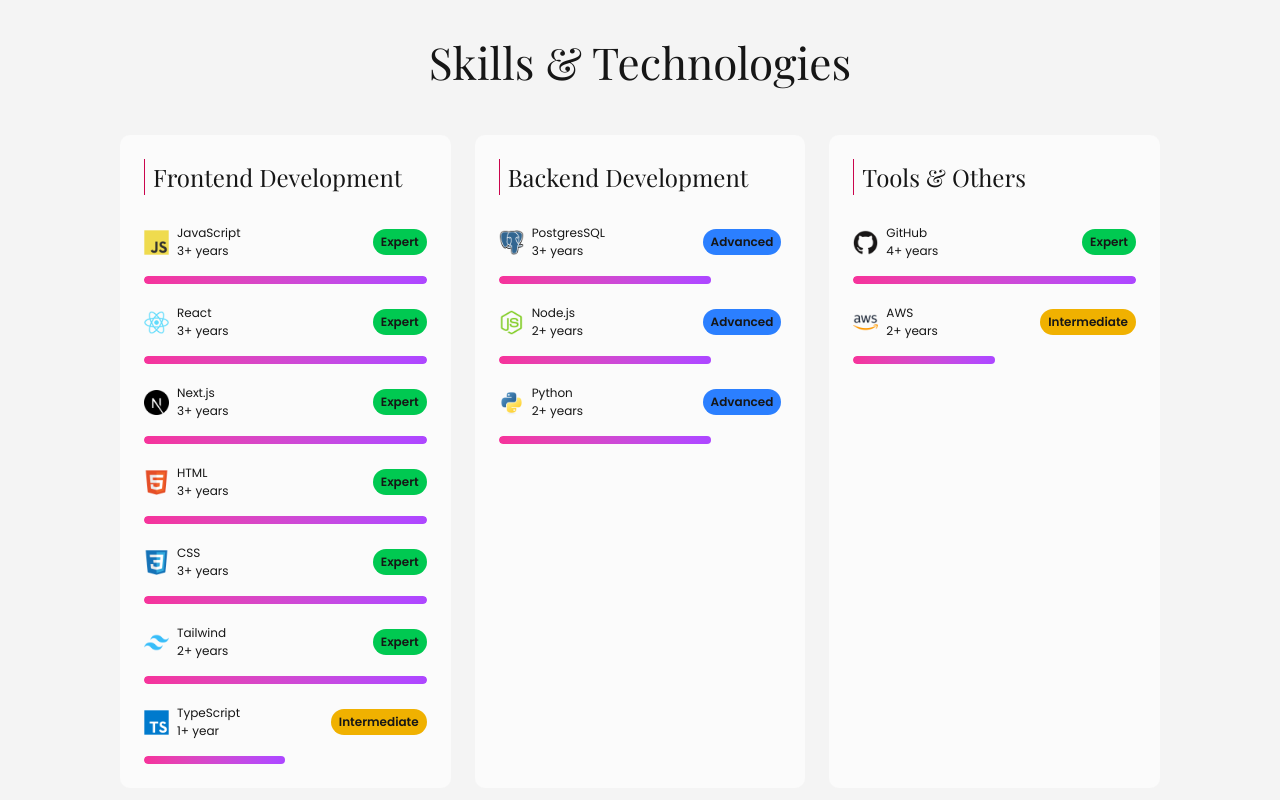
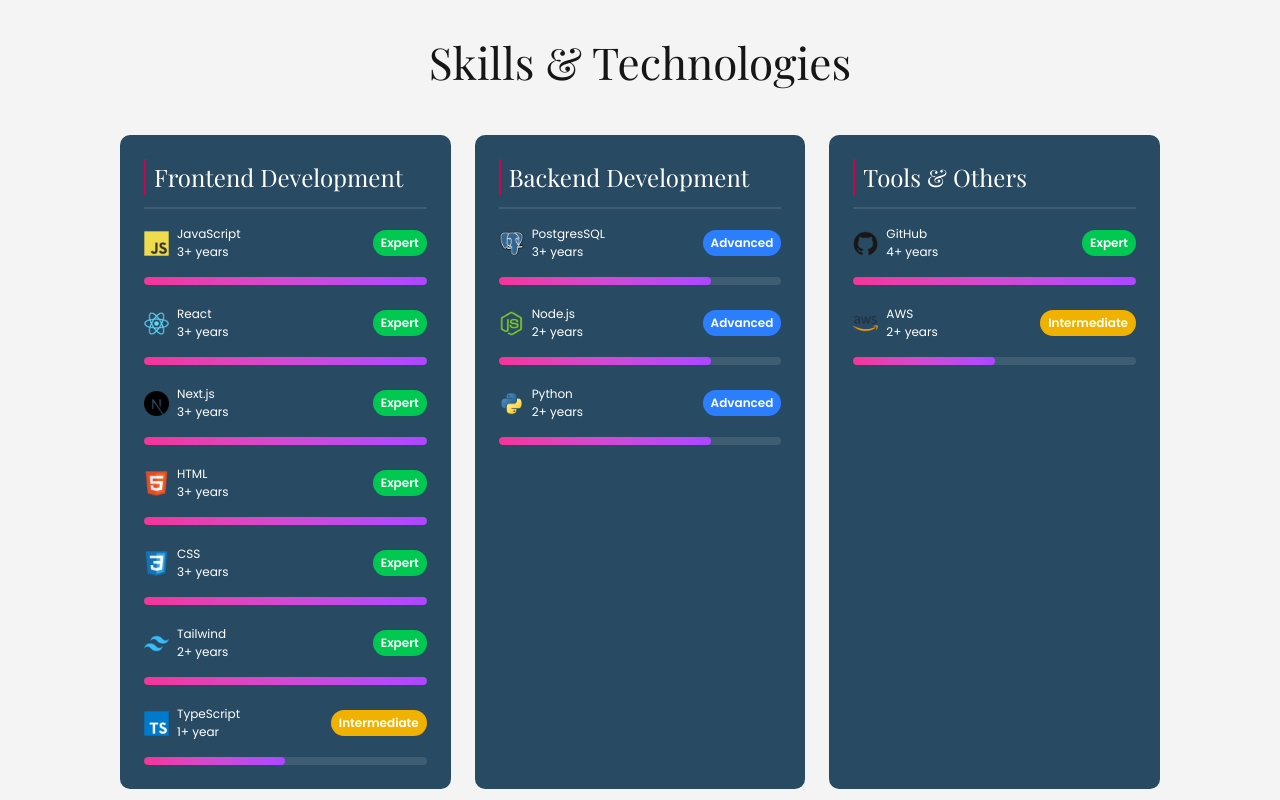
Before and after one commit to Bfernandez02/portfolio, a Next.js app: page / in a window 1280 px wide. Shown: the part 1500-2300 px from the top of the page. Built offline with nearby package versions, Linux system fonts and the light colour scheme; a web font is replaced by a local one.

Commit message:
feat: enhance TechCategoryCard and TechIcon components with theme-based styling and text color adjustments

```diff
--- a/src/components/Navbar/DesktopNav.jsx
+++ b/src/components/Navbar/DesktopNav.jsx
@@ -33,7 +33,7 @@
         <div
           className={` flex flex-row transition-all justify-between border-y-2 border-border px-5 py-6 ${
             scrolled
-              ? `${theme == "dark" ? "bg-popup border-popup" : "bg-primary border-primary"} border-b  px-10`
+              ? `${theme == "dark" ? "bg-popup border-popup" : "bg-primary border-primary border-t-primary border-b-black"} border-b  px-10`
               : "mx-10"
           }`}
         >
--- a/src/components/Skills/TechCategoryCard.jsx
+++ b/src/components/Skills/TechCategoryCard.jsx
@@ -1,6 +1,7 @@
 "use client";
 import React, { useEffect, useState } from "react";
 import TechIcon from "../TechIcon";
+import { useTheme } from "../ThemeProvider";
 
 const levelMap = {
   expert: "100%",
@@ -17,14 +18,16 @@
 };
 
 export default function TechCategoryCard({ category, techs }) {
+  const { theme } = useTheme();
+
   return (
-    <div className="flex-1 bg-popup rounded-[10px] p-6">
+    <div className={`flex-1 rounded-[10px] p-6 text-white! ${theme === "dark" ? "bg-popup" : "bg-primary"}`}>
       {/* Category Title */}
-      <h5 className="capitalize mb-2 border-l border-accent pl-2 flex items-center h-fit">
+      <h5 className="capitalize mb-2 border-l-2 border-accent pl-2 flex items-center h-fit">
         {category === "tools" ? "Tools & Others" : category + " Development"}
       </h5>
 
-      <div className="flex flex-col gap-5 border-t border-white/10 pt-4 mt-3">
+      <div className="flex flex-col gap-5 border-t-2 border-white/10 pt-4 mt-3">
         {techs.map((tech) => (
           <TechRow key={tech.name} tech={tech} />
         ))}
@@ -66,10 +69,11 @@
           width={"2xl:w-[40px] w-[25px]"}
           height={"2xl:h-[40px] h-[25px]"}
           textSize="text-[12px]! 2xl:text-[14px]!"
+          textColor="text-white!"
         />
 
         <p
-          className={`text-[12px]! 2xl:text-[14px]! w-fit h-fit px-2 py-1 rounded-full font-semibold ${levelTagColors[tech.level]}`}
+          className={`text-[12px]! 2xl:text-[14px]! w-fit h-fit px-2 py-1 rounded-full font-semibold text-white! ${levelTagColors[tech.level]}`}
         >
           {tech.level.charAt(0).toUpperCase() + tech.level.slice(1)}
         </p>
--- a/src/components/TechIcon.jsx
+++ b/src/components/TechIcon.jsx
@@ -9,6 +9,7 @@
   textSize = "text-[14px]! md:text-[16px]!",
   className = "",
   experience = null,
+  textColor = "",
 }) {
   return (
     <div className={`flex flex-col items-center gap-1 ${className} w-fit`}>
@@ -23,9 +24,9 @@
           className={`object-contain ${`${width} ${height}`}`}
         />
         <div className="flex flex-col items-start">
-          <p className={`${textSize} text-center`}>{tech}</p>
+          <p className={`${textSize} text-center ${textColor}`}>{tech}</p>
           {experience && (
-            <p className="text-[12px]! text-start">
+            <p className={`text-[12px]! text-start ${textColor}`}>
               {experience}{experience === 1 ? "+ year" : "+ years"}
             </p>
           )}
```
